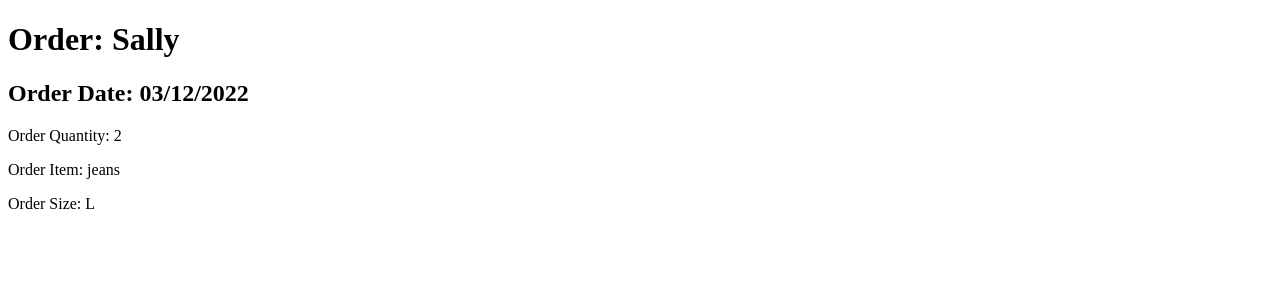
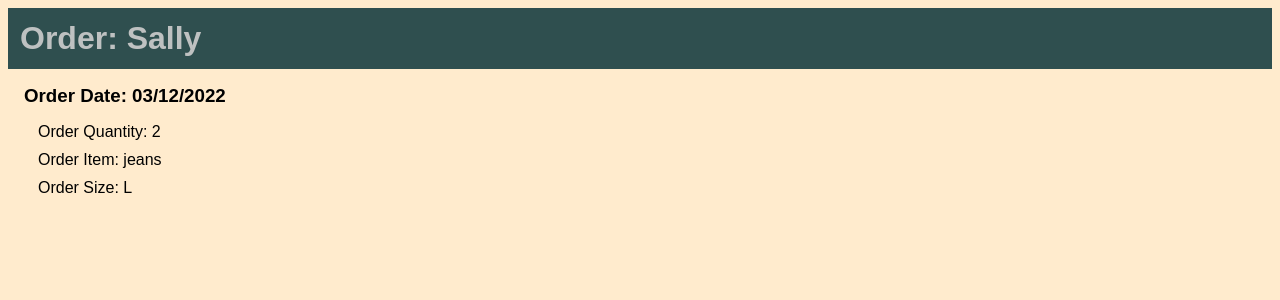
Before and after one commit to louise3112/Lab_Week3_Day3, a Flask app: page /orders/1 in a window 1280 px wide. Shown: the top 300 px of the page. Run offline with Flask 2, Linux system fonts and the light colour scheme.

Commit message:
css files added

```diff
--- /dev/null
+++ b/static/order.css
@@ -0,0 +1,20 @@
+body {
+    font-family: Arial, Helvetica, sans-serif;
+    background-color: blanchedalmond;
+}
+
+h1 {
+    background-color: darkslategray;
+    color: rgb(190, 193, 193);
+    margin: 0;
+    padding: 12px;
+}
+
+h3 {
+    margin: 16px;
+}
+
+p {
+    margin: 10px;
+    margin-left: 30px;
+}
--- a/templates/index.html
+++ b/templates/index.html
@@ -5,6 +5,7 @@
     <meta http-equiv="X-UA-Compatible" content="IE=edge">
     <meta name="viewport" content="width=device-width, initial-scale=1.0">
     <title>{{ title }}</title>
+    <link rel="stylesheet" href="{{ url_for('static', filename='index.css') }}">
 </head>
 <body>
     <h1>Current Orders</h1>
--- a/templates/order.html
+++ b/templates/order.html
@@ -5,10 +5,11 @@
     <meta http-equiv="X-UA-Compatible" content="IE=edge">
     <meta name="viewport" content="width=device-width, initial-scale=1.0">
     <title>{{ title }}</title>
+    <link rel="stylesheet" href="{{ url_for('static', filename='order.css') }}">
 </head>
 <body>
     <h1>Order: {{ order_html.customer_name }}</h1>
-    <h2>Order Date: {{ order_html.order_date }}</h2>
+    <h3>Order Date: {{ order_html.order_date }}</h3>
     <p>Order Quantity: {{ order_html.quantity }}</p>
     <p>Order Item: {{ order_html.type }}</p>
     <p>Order Size: {{ order_html.size }}</p>
```
Also changed, not shown: static/index.css (added, +15 -0 lines).
